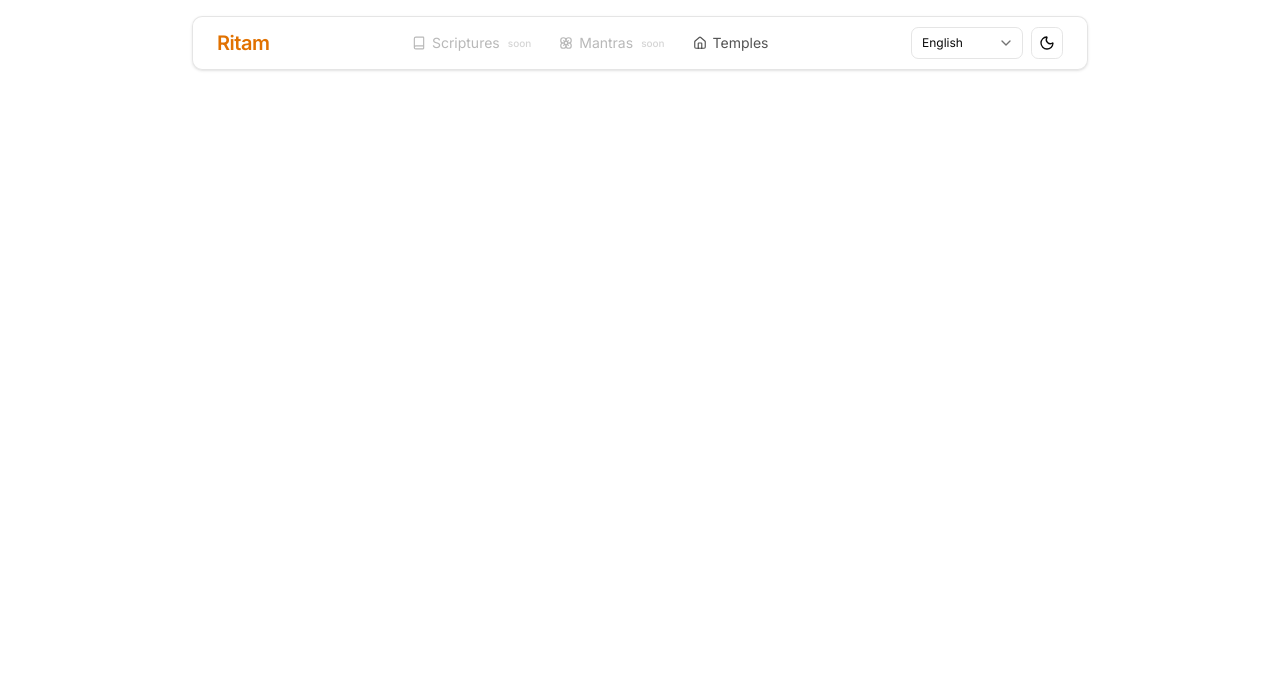
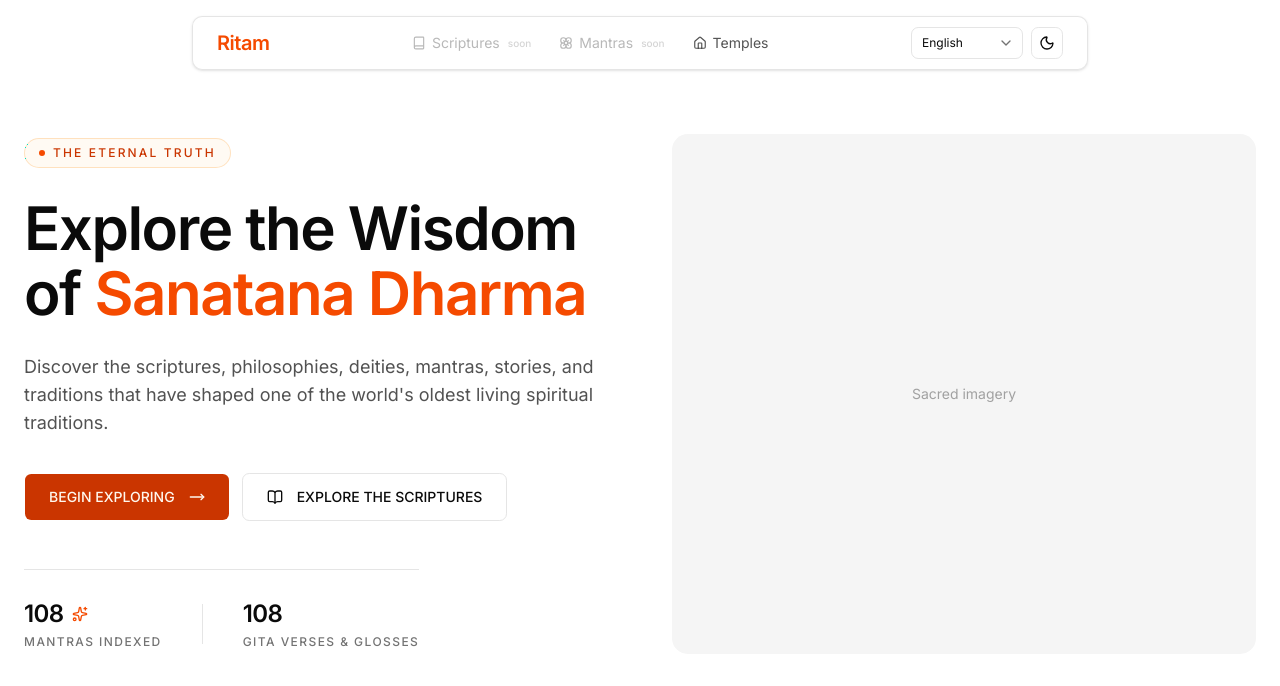
Before and after one commit to harikeshranjan/Ritam, a Next.js app: page / in a window 1280 px wide. Shown: the top 686 px of the page. Built offline with nearby package versions, Linux system fonts and the light colour scheme.

Commit message:
Created first section left side of the landing page

```diff
--- a/app/page.tsx
+++ b/app/page.tsx
@@ -1,3 +1,98 @@
+import { Button } from "@/components/ui/button";
+import { BookOpen, MoveRight, Sparkles } from "lucide-react";
+
 export default function Home() {
-    return <div></div>;
+    return (
+        <section className="my-20 px-6">
+            <div className="mx-auto grid max-w-7xl items-center gap-16 lg:grid-cols-2">
+                {/* Left Half */}
+                <div className="flex flex-col items-start">
+                    {/* Eyebrow */}
+                    <div className="mb-7 inline-flex items-center gap-2 rounded-full border border-orange-200/70 bg-orange-50/70 px-3.5 py-1.5 text-xs font-medium tracking-[0.18em] text-orange-700 dark:border-orange-900/50 dark:bg-orange-950/30 dark:text-orange-400">
+                        <span className="h-1.5 w-1.5 rounded-full bg-orange-600" />
+                        THE ETERNAL TRUTH
+                    </div>
+
+                    {/* Heading */}
+                    <h1 className="max-w-3xl text-4xl font-semibold leading-[1.08] tracking-tight text-neutral-950 sm:text-5xl lg:text-6xl dark:text-white">
+                        Explore the Wisdom of{" "}
+                        <span className="text-orange-600">Sanatana Dharma</span>
+                    </h1>
+
+                    {/* Description */}
+                    <p className="mt-7 max-w-2xl text-base leading-7 text-neutral-600 sm:text-lg dark:text-neutral-400">
+                        Discover the scriptures, philosophies, deities, mantras,
+                        stories, and traditions that have shaped one of the
+                        world&apos;s oldest living spiritual traditions.
+                    </p>
+
+                    {/* CTA Buttons */}
+                    <div className="mt-9 flex flex-col gap-3 sm:flex-row">
+                        <Button size="lg" className="h-12 px-6">
+                            BEGIN EXPLORING
+                            <MoveRight className="ml-2 h-4 w-4" />
+                        </Button>
+
+                        <Button
+                            size="lg"
+                            variant="outline"
+                            className="h-12 px-6"
+                        >
+                            <BookOpen className="mr-2 h-4 w-4" />
+                            EXPLORE THE SCRIPTURES
+                        </Button>
+                    </div>
+
+                    {/* Stats */}
+                    <div className="mt-12 flex flex-wrap items-center gap-x-10 gap-y-6 border-t border-neutral-200 pt-7 dark:border-neutral-800">
+                        <div>
+                            <div className="flex items-center gap-2">
+                                <span className="text-2xl font-semibold tracking-tight">
+                                    108
+                                </span>
+                                <Sparkles className="h-4 w-4 text-orange-600" />
+                            </div>
+
+                            <p className="mt-1 text-xs font-medium tracking-[0.12em] text-neutral-500 dark:text-neutral-500">
+                                MANTRAS INDEXED
+                            </p>
+                        </div>
+
+                        <div className="h-10 w-px bg-neutral-200 dark:bg-neutral-800" />
+
+                        <div>
+                            <p className="text-2xl font-semibold tracking-tight">
+                                108
+                            </p>
+
+                            <p className="mt-1 text-xs font-medium tracking-[0.12em] text-neutral-500 dark:text-neutral-500">
+                                GITA VERSES &amp; GLOSSES
+                            </p>
+                        </div>
+                    </div>
+                </div>
+
+                {/* Right Side */}
+                <div className="relative hidden min-h-130 overflow-hidden rounded-3xl bg-neutral-100 lg:block dark:bg-neutral-900">
+                    {/* Image will be added later */}
+
+                    <div className="absolute inset-0 flex items-center justify-center">
+                        <p className="text-sm text-neutral-400">
+                            Sacred imagery
+                        </p>
+                    </div>
+                </div>
+            </div>
+
+            {/* Second section */}
+
+            {/* Third section */}
+
+            {/* Fourth section */}
+
+            {/* Fifth section */}
+
+            {/* Sixth section */}
+        </section>
+    );
 }
--- a/components/header.tsx
+++ b/components/header.tsx
@@ -62,7 +62,7 @@ export default function Header() {
                 {/* Logo */}
                 <Link
                     href="/"
-                    className="font-semibold text-xl text-amber-600 dark:text-amber-500 tracking-tight"
+                    className="font-semibold text-xl text-orange-600 dark:text-orange-500 tracking-tight"
                 >
                     Ritam
                 </Link>
--- /dev/null
+++ b/lib/rit-logger.ts
@@ -0,0 +1,6 @@
+import { LogLevel, Rit, TransportOptions } from "@krallite/rit";
+
+export const logger = new Rit({
+    level: LogLevel.DEBUG,
+    transports: [TransportOptions.CONSOLE_FILE],
+});
```
Also changed, not shown: 1 other file (tests, documents, lock files or other folders).
